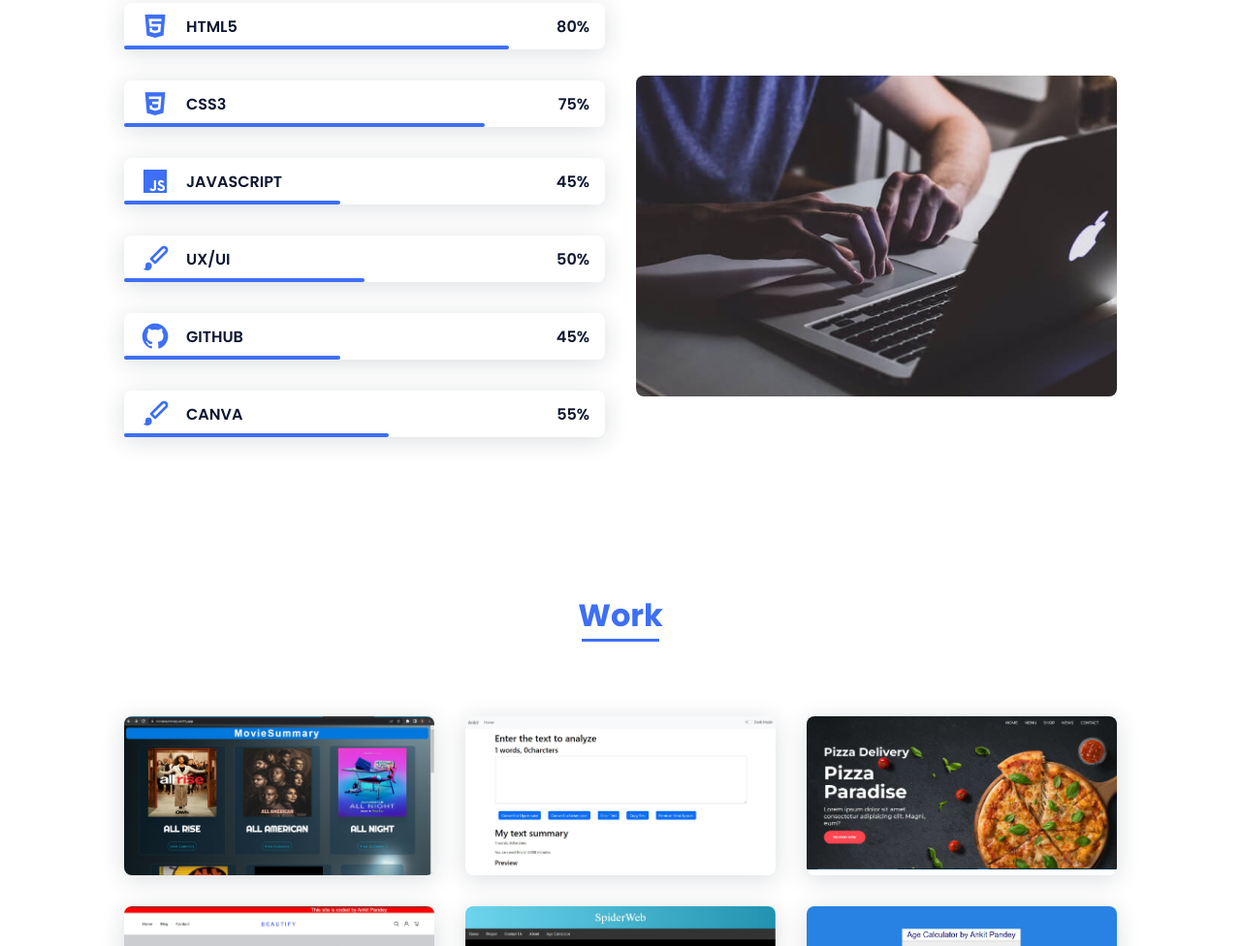
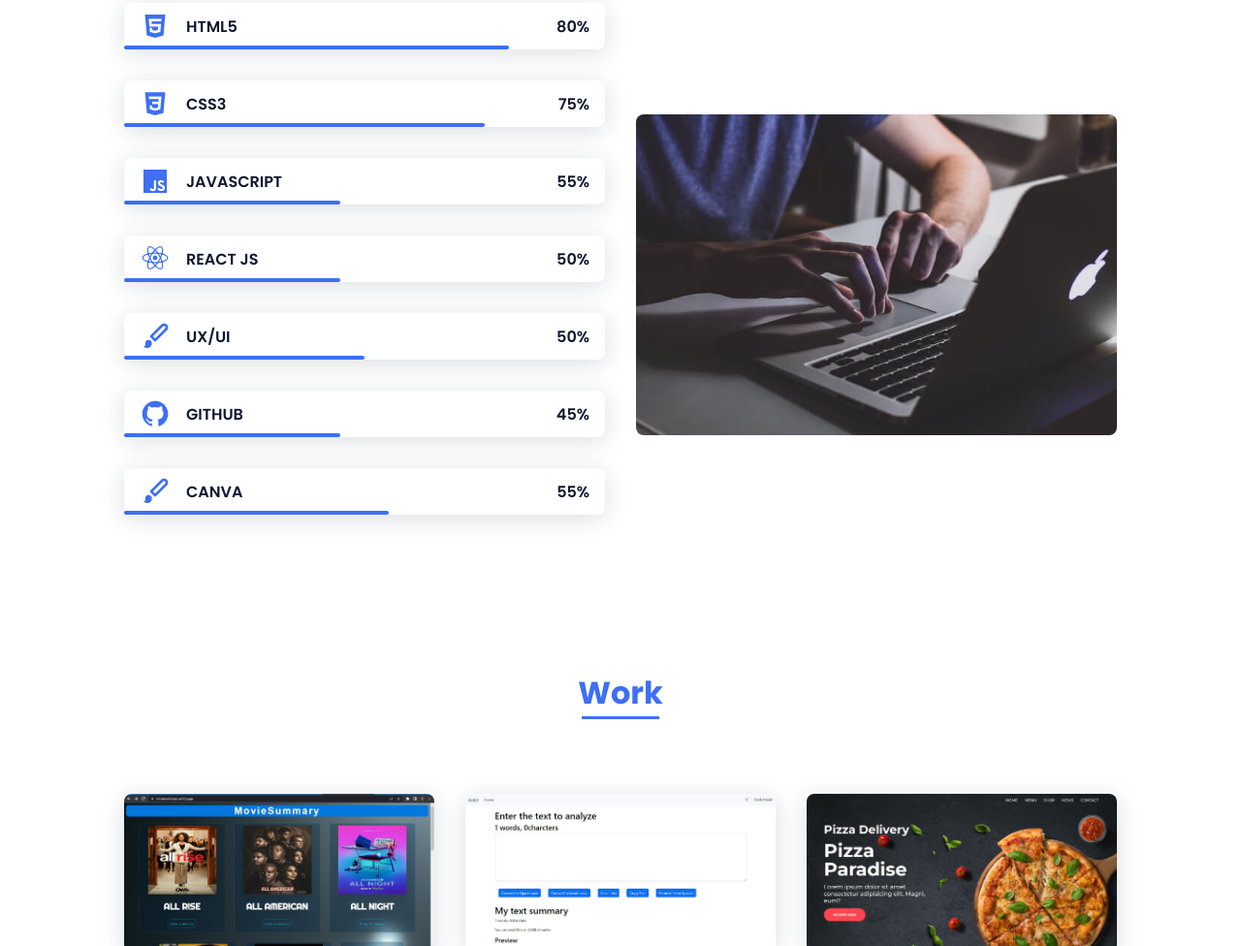
Before and after one commit to ItsAnkitPandey/Responsive-portfolio, a plain HTML site: page index.html in a window 1280 px wide. Shown: the part 1439-2415 px from the top of the page at 97% size. Drawn offline with nearby package versions, Linux system fonts and the light colour scheme.

Commit message:
add react skill

```diff
--- a/index.html
+++ b/index.html
@@ -132,7 +132,19 @@
 
                         </div>
                         <div>
-                            <span class="skills__percentage">45%</span>
+                            <span class="skills__percentage">55%</span>
+                        </div>
+                    </div>
+                    <div class="skills__data">
+                        <div class="skills__names">
+                            <i class='bx bxl-react skills__icon'></i>
+                            <span class="skills__name">REACT JS</span>
+                        </div>
+                        <div class="skills__bar skills__js">
+
+                        </div>
+                        <div>
+                            <span class="skills__percentage">50%</span>
                         </div>
                     </div>
                     <div class="skills__data">
```
